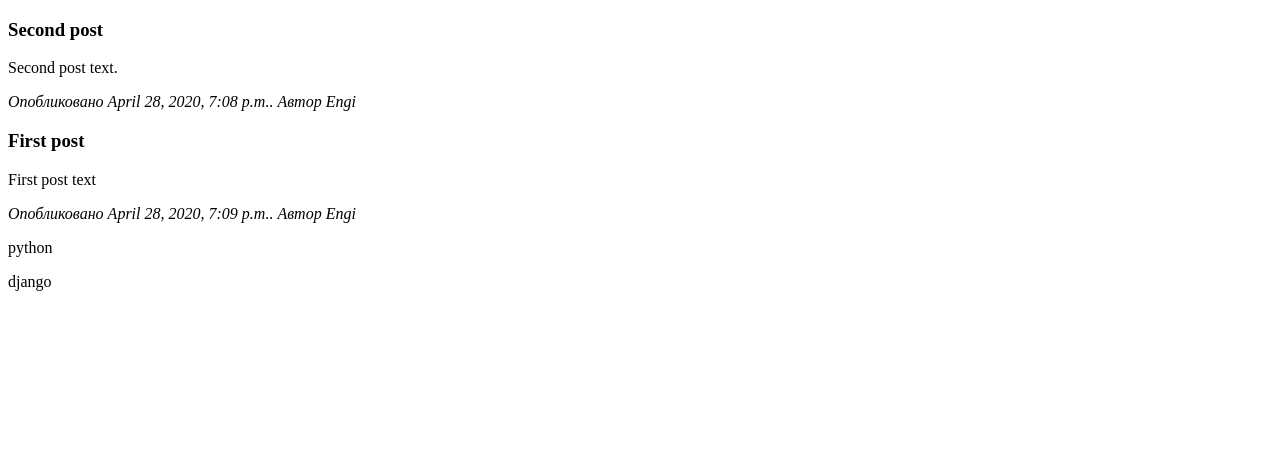
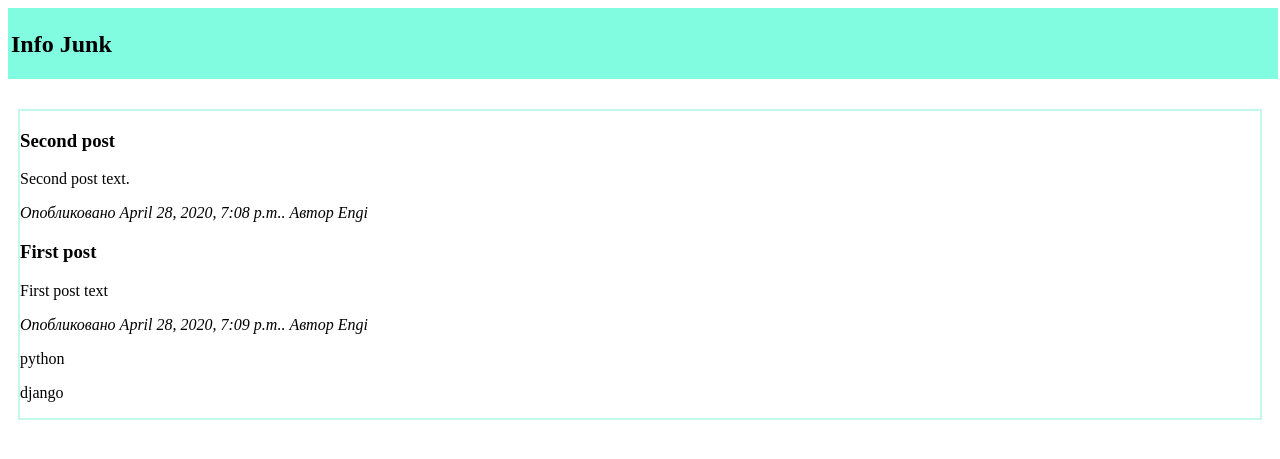
Before and after one commit to EngiBarnaby/Django-Blog, a Django app: page / in a window 1280 px wide. Shown: the top 459 px of the page. Run offline with Django 3.2, Linux system fonts and the light colour scheme; data comes from the database, SQL or seed files in the repository; parts of the project's set-up code (start-up, migrations or seed data) failed here and were passed over.

Commit message:
Начал работу на создание стиля сайта

```diff
--- /dev/null
+++ b/pages/static/css/pages.css
@@ -0,0 +1,16 @@
+header {
+  background-color:  #81fce0;
+  width: 100%;
+  height: 65px;
+  padding: 3px;
+  margin-bottom: 30px;
+}
+
+header h2 {
+  text-align: center, left;
+}
+
+.content {
+  border: 2px solid  #c4f8eb;
+  margin: 10px;
+}
--- a/pages/templates/pages/base.html
+++ b/pages/templates/pages/base.html
@@ -1,11 +1,24 @@
+{% load static %}
 <!DOCTYPE html>
 <html>
   <head>
     <meta charset="utf-8">
+    <link rel="stylesheet" href="{% static 'css/pages.css' %}">
     <title>{% block title %}{% endblock %}</title>
   </head>
   <body>
-    {% block content %}
-    {% endblock %}
+    <header>
+      <h2>Info Junk</h2>
+    </header>
+    <div class="content">
+      {% block content %}
+      {% endblock %}
+    </div>
+    <div class="side_bar">
+
+    </div>
+    <footer>
+
+    </footer>
   </body>
 </html>
```
